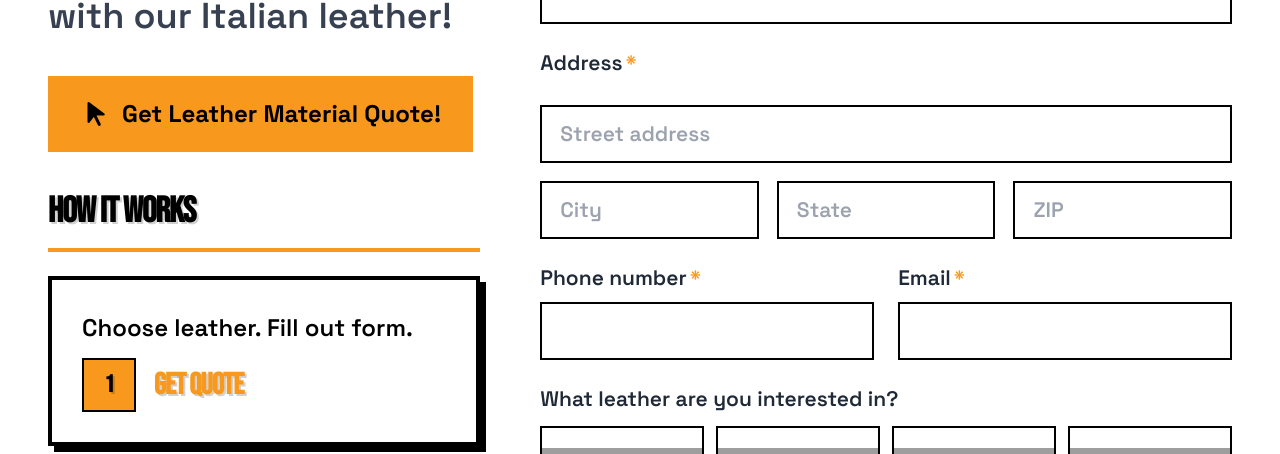
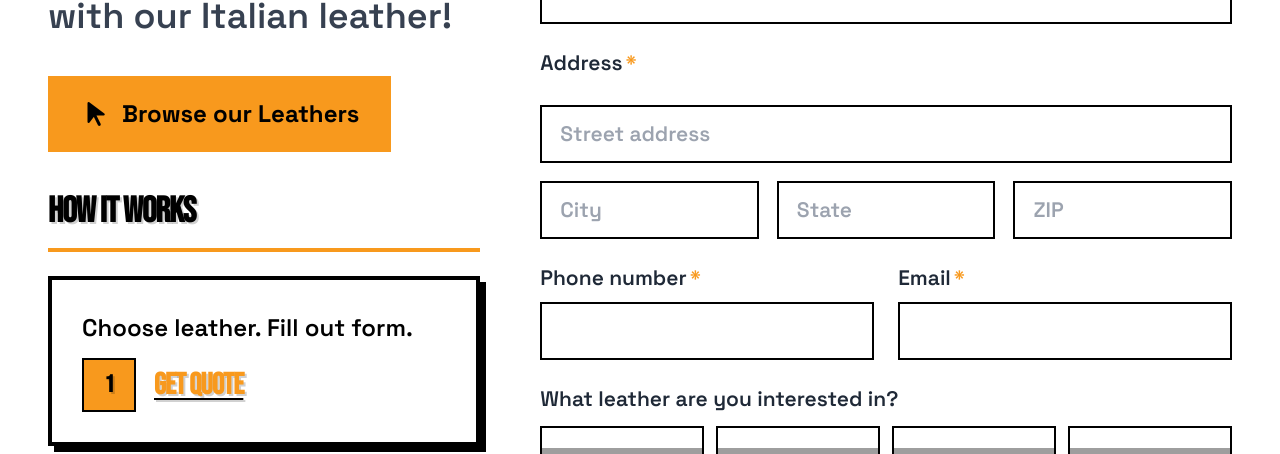
Before and after one commit to releather/website, a Next.js app: page /leather-for-upholstery in a window 1280 px wide. Shown: the part 498-952 px from the top of the page. Built offline with nearby package versions, Linux system fonts and the light colour scheme; grey boxes are pictures that could not be loaded.

Commit message:
leather-for-upholstery

```diff
--- a/src/app/leather-for-upholstery/LeatherForUpholsteryQuickTools.tsx
+++ b/src/app/leather-for-upholstery/LeatherForUpholsteryQuickTools.tsx
@@ -12,6 +12,7 @@ const HOW_IT_WORKS_STEPS = [
   {
     title: "Get Quote",
     description: "Choose leather. Fill out form.",
+    titleHref: "#leather-material-quote" as const,
   },
   {
     title: "Place Order",
@@ -27,10 +28,12 @@ function QuickToolStepCard({
   stepNumber,
   title,
   description,
+  titleHref,
 }: {
   stepNumber: number;
   title: string;
   description: string;
+  titleHref?: string;
 }) {
   return (
     <div className={quickToolCardClassName}>
@@ -44,7 +47,17 @@ function QuickToolStepCard({
         >
           {stepNumber}
         </span>
-        {title}
+        {titleHref ? (
+          <Link
+            href={titleHref}
+            title="Get a leather material quote"
+            className="text-releather-orange underline decoration-black decoration-2 underline-offset-4 transition-colors hover:text-black hover:decoration-releather-orange"
+          >
+            {title}
+          </Link>
+        ) : (
+          title
+        )}
       </span>
     </div>
   );
@@ -65,6 +78,7 @@ export default function LeatherForUpholsteryQuickTools() {
                 stepNumber={index + 1}
                 title={step.title}
                 description={step.description}
+                titleHref={"titleHref" in step ? step.titleHref : undefined}
               />
             </li>
           ))}
--- a/src/app/leather-for-upholstery/page.tsx
+++ b/src/app/leather-for-upholstery/page.tsx
@@ -16,7 +16,6 @@ import {
   leatherForUpholsteryFaqItems,
   leatherForUpholsteryFaqSchema,
 } from "./leatherForUpholsteryFaq";
-import { LEATHER_MATERIAL_QUOTE_URL } from "@/lib/upholsteryLeatherCollections";
 
 const title = "Leather for Upholstery | ReLeather";
 const description =
@@ -48,10 +47,10 @@ export default function LeatherForUpholsteryPage() {
               </>
             }
             primaryCta={{
-              href: LEATHER_MATERIAL_QUOTE_URL,
-              title: "Leather for Upholstery Material Estimate",
-              "aria-label": "Leather for Upholstery Material Estimate",
-              label: "Get Leather Material Quote!",
+              href: "#collections",
+              title: "Browse upholstery leather collections",
+              "aria-label": "Browse our leathers",
+              label: "Browse our Leathers",
             }}
             leftContent={<LeatherForUpholsteryQuickTools />}
             rightContent={<LeatherMaterialQuoteEmbed />}
```
